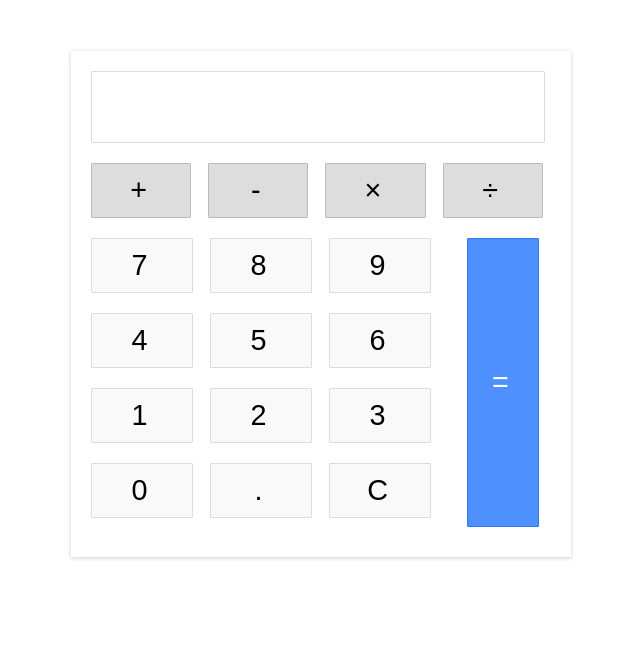
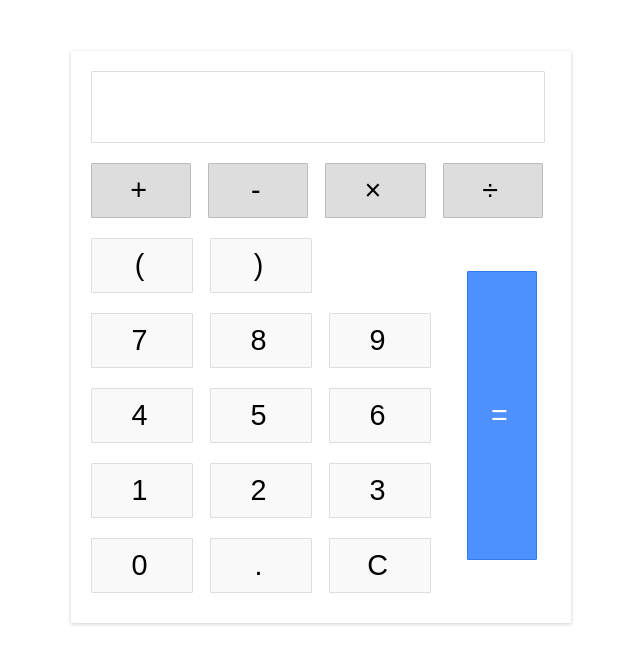
Before and after one commit to LucasBertaud/Calculatrice, a website built with Vite: page index.html in a window 1280 px wide. Shown: the whole page, without its empty margins (319-959 px from the left). Built offline with nearby package versions, Linux system fonts and the light colour scheme.

Commit message:
fix: regex blank space

```diff
--- a/src/Utils/regex.ts
+++ b/src/Utils/regex.ts
@@ -1,6 +1,6 @@
 export default class Regex {
-    public static WithoutParenthesis = new RegExp(/(?<=\()\d+(\.\d+)?\s*[+*/-]\s*\d+(\.\d+)?(?=\))/);
-    public static WithParenthesis = new RegExp(/[(]\d+(\.\d+)?\s*[+*-/]\s*\d+(\.\d+)?[)]/);
+    public static WithoutParenthesis = new RegExp(/(?<=\()\s*\d+(\.\d+)?\s*[+*/-]\s*\d+\s*(\.\d+)?(?=\))/);
+    public static WithParenthesis = new RegExp(/[(]\s*\d+(\.\d+)?\s*[+*-\/]\s*\d+(\.\d+)?\s*[)]/);
     public static MultiplyOrDivide = new RegExp(/\d+(\.\d+)?\s*[*/]\s*\d+(\.\d+)?/);
     public static AddOrSubtract = new RegExp(/\d+(\.\d+)?\s*[+-]\s*\d+(\.\d+)?/);
     public static findOperand = new RegExp(/[+*\-/]/);
--- a/src/input.ts
+++ b/src/input.ts
@@ -16,7 +16,6 @@ export default function setupInput(input: HTMLDivElement){
     const result = () => {
         try {
             const result = new Calculator(input.innerHTML).getResult();
-            console.log(result);
             input.innerHTML = result.toString();
         } catch (e){
             input.innerHTML = "Error";
--- a/src/main.ts
+++ b/src/main.ts
@@ -15,6 +15,10 @@ document.querySelector<HTMLDivElement>('#app')!.innerHTML = `
     </div>
     <div class="bottomPanel">
       <div class="leftPanel">
+        <div class="numbers">
+          <div class="btn">(</div>
+          <div class="btn">)</div>
+        </div>
         <div class="numbers">
           <div class="btn">7</div>
           <div class="btn">8</div>
--- a/src/style.css
+++ b/src/style.css
@@ -96,15 +96,20 @@ div.bottomPanel{
   gap: 2rem;
 }
 
+div.rightPanel {
+  align-self: center;
+  overflow: hidden;
+}
+
 div.equal {
-  display: inline-block;
+  display: block;
   border: 1px solid #3079ED;
   border-radius: 1px;
-  width: 100%;
+  width: 3rem;
+  height: 100%;
   text-align: center;
   padding: 127px 10px;
   margin: 10px 6px 10px 0;
-  vertical-align: top;
   cursor: pointer;
   color: #FFF;
   background-color: #4d90fe;
```
Also changed, not shown: src/tests/calculator.test.ts (+7 -0 lines).
